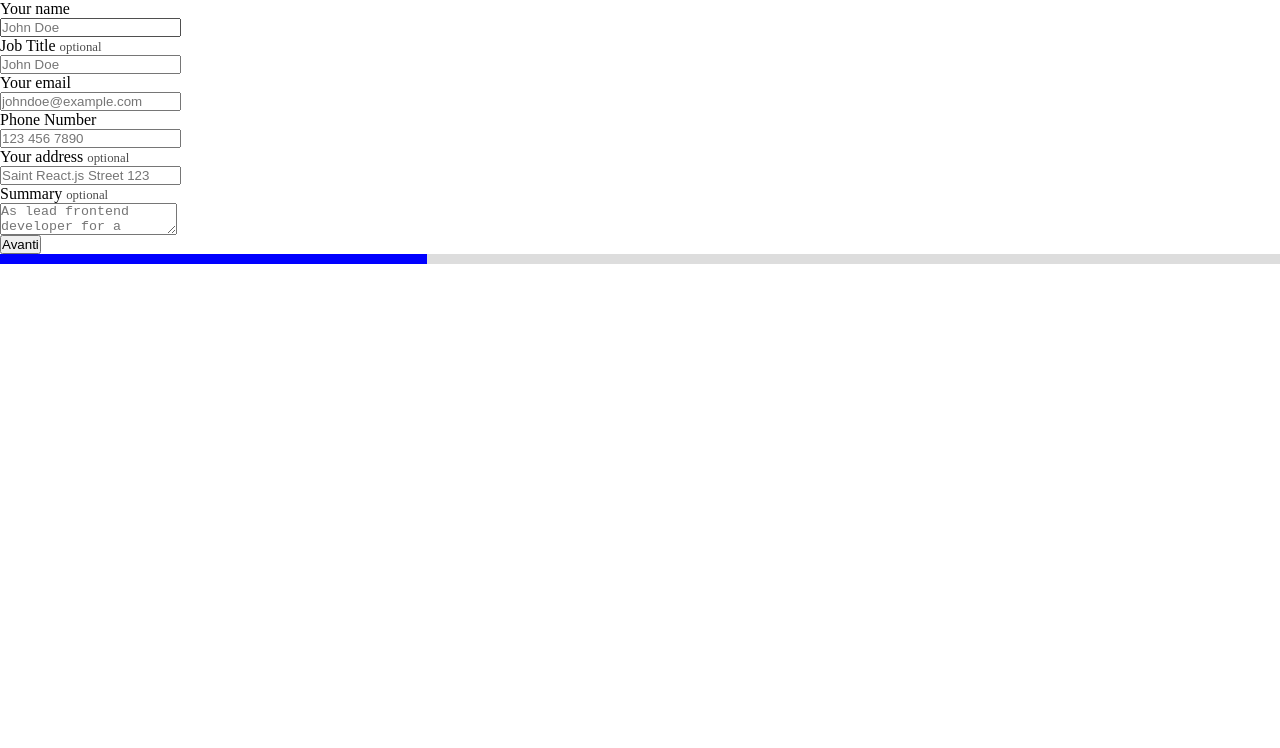
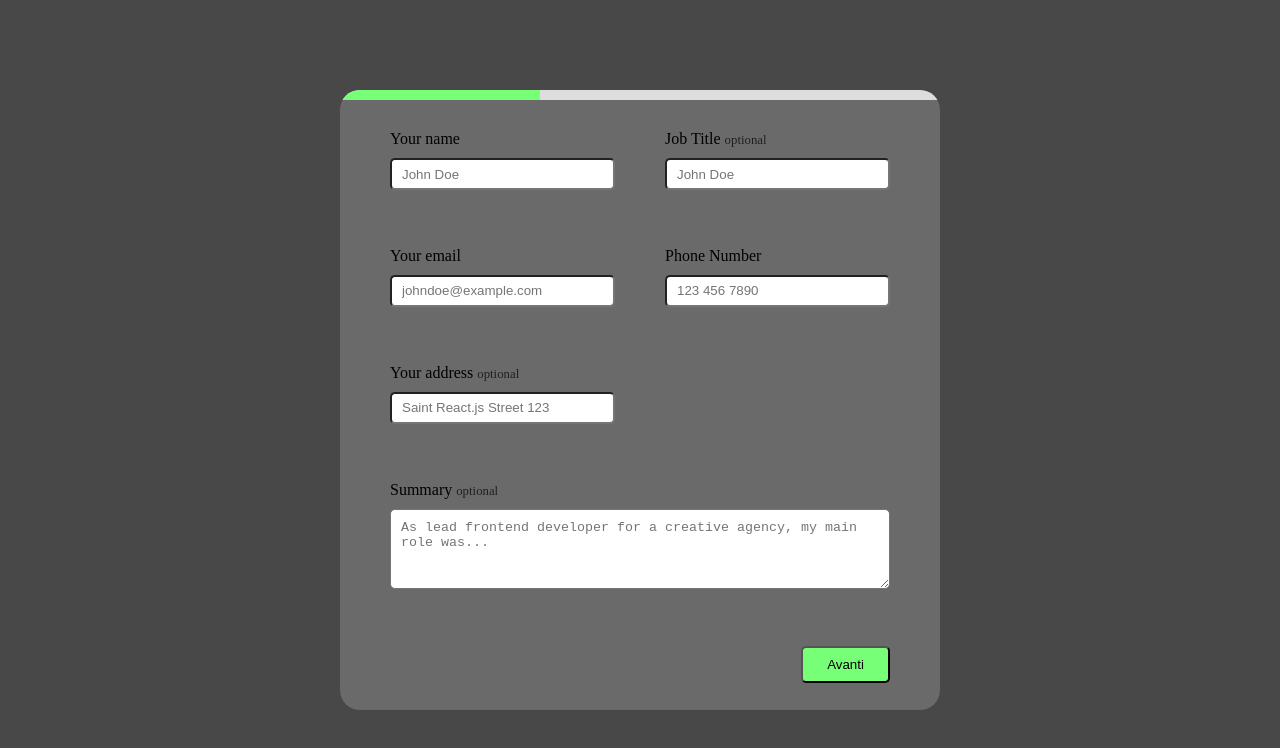
Before and after one commit to vincenzo-vitello/TOP-Resume-Generator, a React (Vite) app: page / in a window 1280 px wide. Shown: the top 748 px of the page. Built offline with nearby package versions, Linux system fonts and the light colour scheme.

Commit message:
added some styling

```diff
--- a/src/App.css
+++ b/src/App.css
@@ -3,10 +3,57 @@
   padding: 0;
   box-sizing: border-box;
 }
+body {
+  background-color: rgb(72, 72, 72);
+  display: flex;
+  justify-content: center;
+  align-items: center;
+  height: 100dvh;
+}
+.content {
+  width: 100%;
+  border-radius: 20px;
+  overflow: hidden;
+  background-color: rgb(106, 106, 106);
+}
+.multi-step-form {
+  padding: 20px 50px;
+  display: grid;
+  grid-template-columns: repeat(2, 1fr);
+  gap: 50px;
+  height: 600px;
+  width: 600px;
+}
 
+.multi-step-form label * {
+  align-self: stretch;
+  width: 100%;
+  height: 2rem;
+  border-radius: 5px;
+}
+.multi-step-form label:last-of-type {
+  align-self: stretch;
+  grid-column: 1 / -1;
+}
+.multi-step-form label:last-of-type textarea {
+  min-height: 5rem;
+}
+.multi-step-form div:last-of-type {
+  grid-column: 1/-1;
+  display: flex;
+  justify-content: flex-end;
+}
+.multi-step-form div:last-of-type button {
+  width: 12ch;
+  height: 5ch;
+  border-radius: 5px;
+  background-color: rgb(120, 255, 120);
+}
 .input-label input,
 .input-label textarea {
   display: block;
+  margin-top: 10px;
+  padding: 10px;
 }
 .input-label span {
   font-size: 0.8rem;
--- a/src/App.jsx
+++ b/src/App.jsx
@@ -1,4 +1,3 @@
-import { use } from "react";
 import "./App.css";
 import { DOMContent } from "./components/DomContent";
 
--- a/src/components/DomContent.jsx
+++ b/src/components/DomContent.jsx
@@ -10,7 +10,7 @@ export const DOMContent = () => {
   const [isSubmitted, setIsSubmitted] = useState(false);
   const { formData } = useFormContext();
   return (
-    <div>
+    <div className="content">
       {isSubmitted ? (
         <Resume data={formData} />
       ) : (
--- a/src/components/MultiStepForm.jsx
+++ b/src/components/MultiStepForm.jsx
@@ -19,7 +19,9 @@ const MultiStepForm = ({ handleSubmit }) => {
   };
 
   return (
-    <div>
+    <>
+      <ProgressBar step={step} totalSteps={steps.length} />
+      <div className="multi-step-form">
         <CurrentStep />
         <div>
           {step > 0 && <button onClick={prevStep}>Indietro</button>}
@@ -29,8 +31,8 @@ const MultiStepForm = ({ handleSubmit }) => {
             <button onClick={() => handleSubmit()}>Invia</button>
           )}
         </div>
-      <ProgressBar step={step} totalSteps={steps.length} />
       </div>
+    </>
   );
 };
 
--- a/src/components/ProgressBar.jsx
+++ b/src/components/ProgressBar.jsx
@@ -12,7 +12,7 @@ const ProgressBar = ({ step, totalSteps }) => {
       <div
         style={{
           width: `${progress}%`,
-          background: "blue",
+          background: "rgb(120, 255, 120)",
           height: "100%",
           transition: "width .5s",
         }}
--- a/src/components/Resume.jsx
+++ b/src/components/Resume.jsx
@@ -1,7 +1,31 @@
 export const Resume = ({ data }) => {
   return (
     <>
-      <h1 className="fullname">{data.fullname}</h1>
+      {data.fullname && <h1 className="fullname">{data.fullname}</h1>}
+      {data.jobtitle && <p className="jobtitle">{data.jobtitle}</p>}
+      {data.email && <p className="email">{data.email}</p>}
+      {data.phone && <p className="phone">{data.phone}</p>}
+      {data.address && <p className="address">{data.address}</p>}
+
+      {data.companyName && <h2 className="company-name">{data.companyName}</h2>}
+      {data.companyAddress && (
+        <p className="company-address">{data.companyAddress}</p>
+      )}
+      {data.role && <p className="role">{data.role}</p>}
+
+      {data.university && <h2 className="university">{data.university}</h2>}
+      {data.universityAddress && (
+        <p className="university-address">{data.universityAddress}</p>
+      )}
+      {data.degree && <p className="degree">{data.degree}</p>}
+      {data.degreeSummary && (
+        <p className="degree-summary">{data.degreeSummary}</p>
+      )}
+      {data.graduationDate && (
+        <p className="graduation-date">{data.graduationDate}</p>
+      )}
+
+      {data.summary && <p className="summary">{data.summary}</p>}
     </>
   );
 };
```
Lines whose indentation alone changed are shown as unchanged.
